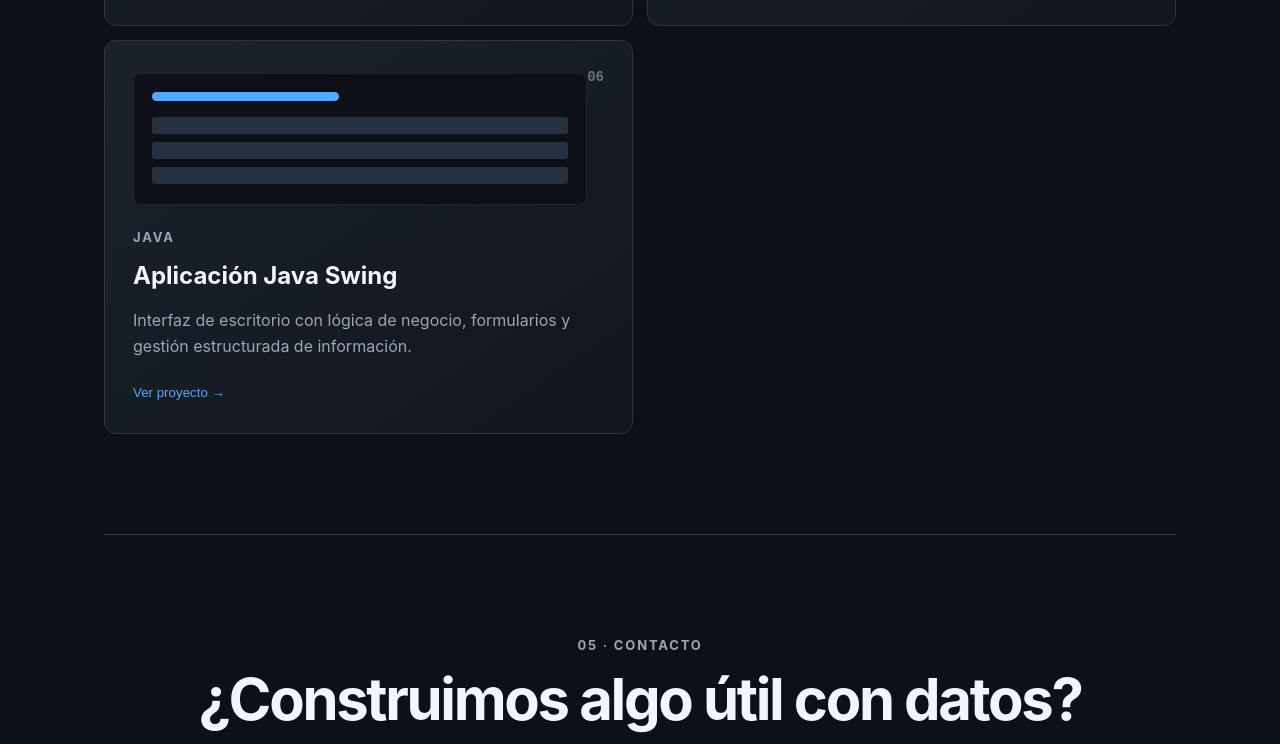
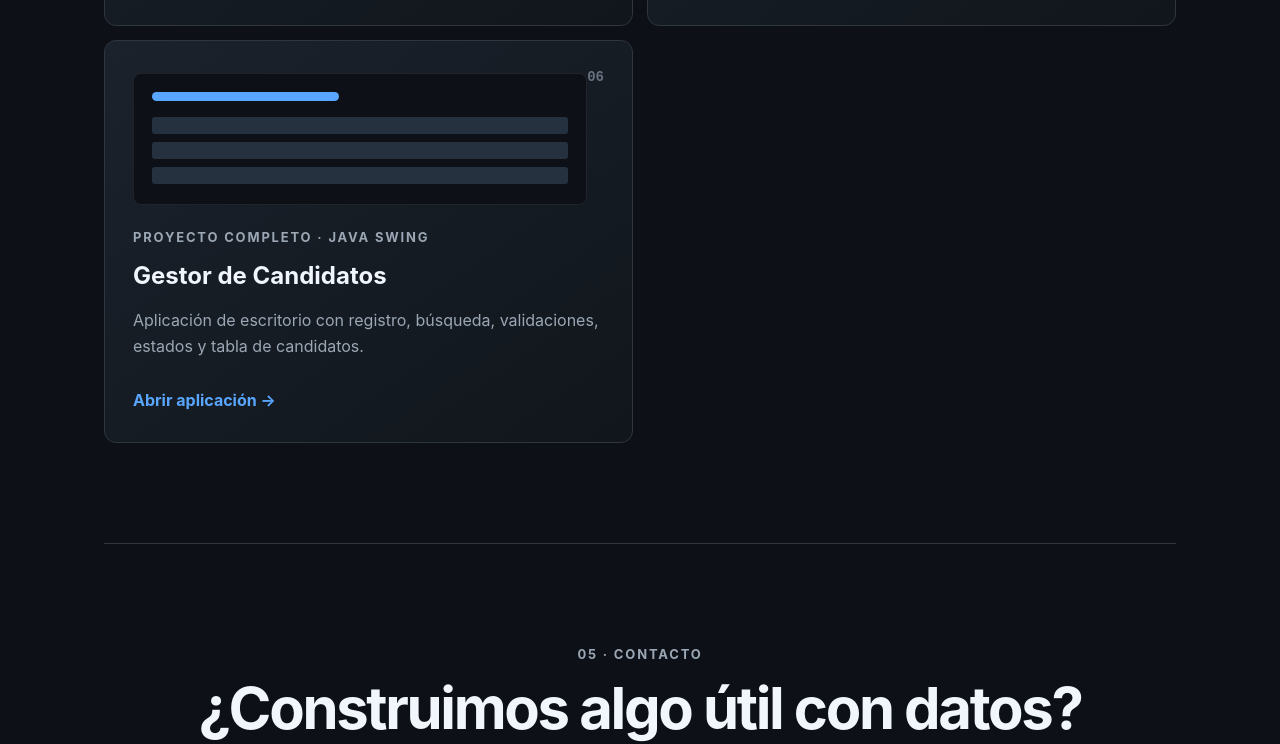
Before and after one commit to ryanllerena-oss/portfolio-analista-datos, a plain HTML site: page index.html in a window 1280 px wide. Shown: the part 4045-4789 px from the top of the page. Drawn offline with Linux system fonts and the light colour scheme.

Commit message:
Añadir proyecto completo de Java Swing

```diff
--- a/index.html
+++ b/index.html
@@ -19,7 +19,7 @@
       <article class="project" data-project="qa"><span class="num">03</span><div class="project-preview quality"><b>98%</b><span>Datos validados</span><i></i></div><p class="tag">Proyecto completo · Data Quality</p><h3>Laboratorio de QA de Datos</h3><p>Detección de duplicados, campos vacíos, correos inválidos y fechas inconsistentes con comparación antes/después.</p><a class="open-demo" href="qa-project.html">Abrir laboratorio QA →</a></article>
       <article class="project" data-project="excel"><span class="num">04</span><div class="project-preview sheet"><i></i><i></i><i></i><i></i><i></i><i></i><i></i><i></i></div><p class="tag">Proyecto completo · Excel</p><h3>Tracker Inteligente de Reclutamiento</h3><p>Seguimiento operativo con validaciones, alertas, indicadores, gráficos y archivo Excel descargable.</p><a class="open-demo" href="tracker.html">Abrir Tracker Excel →</a></article>
       <article class="project" data-project="sql"><span class="num">05</span><div class="project-preview code"><code>SELECT etapa, COUNT(*)<br>FROM candidatos<br>GROUP BY etapa;</code></div><p class="tag">Proyecto completo · T-SQL</p><h3>Análisis de Reclutamiento con SQL Server</h3><p>Base de datos relacional, consultas de negocio, resultados e insights para mejorar el proceso de selección.</p><a class="open-demo" href="sql-project.html">Abrir proyecto SQL →</a></article>
-      <article class="project" data-project="java"><span class="num">06</span><div class="project-preview window"><i></i><div><b></b><b></b><b></b></div></div><p class="tag">Java</p><h3>Aplicación Java Swing</h3><p>Interfaz de escritorio con lógica de negocio, formularios y gestión estructurada de información.</p><button class="view-project">Ver proyecto →</button></article>
+      <article class="project" data-project="java"><span class="num">06</span><div class="project-preview window"><i></i><div><b></b><b></b><b></b></div></div><p class="tag">Proyecto completo · Java Swing</p><h3>Gestor de Candidatos</h3><p>Aplicación de escritorio con registro, búsqueda, validaciones, estados y tabla de candidatos.</p><a class="open-demo" href="java-project.html">Abrir aplicación →</a></article>
     </div></section>
     <dialog id="project-dialog"><button class="close" aria-label="Cerrar">×</button><p class="kicker" id="modal-tag"></p><h2 id="modal-title"></h2><p id="modal-description"></p><div class="case-grid"><div><small>Objetivo</small><p id="modal-objective"></p></div><div><small>Proceso</small><p id="modal-process"></p></div><div><small>Herramientas</small><p id="modal-tools"></p></div></div><p class="demo-note">Caso demostrativo del portafolio. Las capturas y archivos reales se pueden incorporar después.</p></dialog>
     <section id="contacto" class="contact"><p class="kicker">05 · Contacto</p><h2>¿Construimos algo útil con datos?</h2><p>Estoy abierto a oportunidades como Analista de Datos Jr. y proyectos donde el análisis y la automatización generen impacto.</p><div class="actions"><a class="primary" href="mailto:ryan.llerena@gmail.com">ryan.llerena@gmail.com</a><a class="secondary" href="https://github.com/ryanllerena-oss" target="_blank" rel="noreferrer">GitHub</a></div></section>
```
